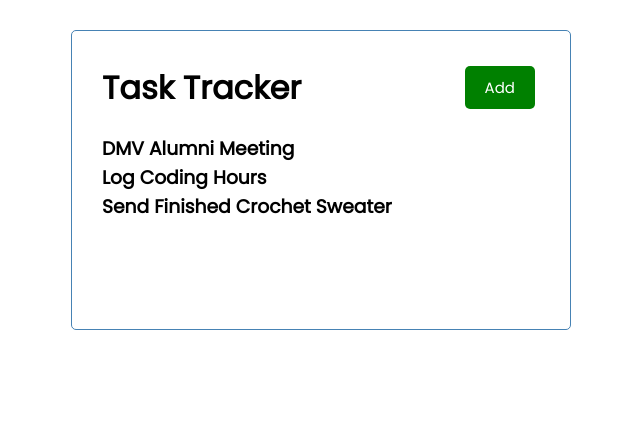
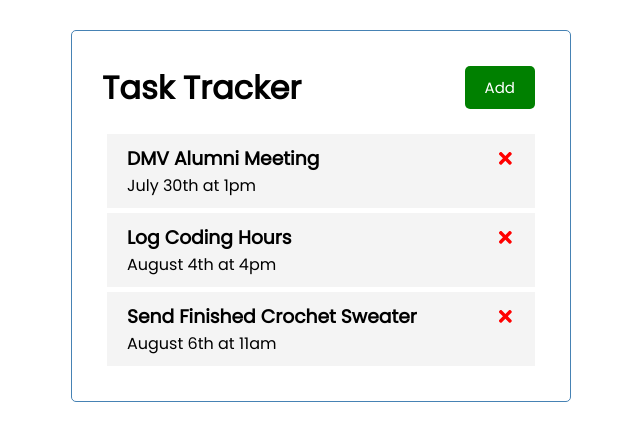
Before and after one commit to dcbeergoddess/react-task-tracker, a React (Create React App) app: page / in a window 1280 px wide. Shown: the top 440 px of the page, without its empty margins (319-959 px from the left). Built offline with nearby package versions, Linux system fonts and the light colour scheme.

Commit message:
setting up delete function as prop

```diff
--- a/package.json
+++ b/package.json
@@ -8,6 +8,7 @@
     "@testing-library/user-event": "^12.1.10",
     "react": "^17.0.2",
     "react-dom": "^17.0.2",
+    "react-icons": "^4.2.0",
     "react-scripts": "4.0.3",
     "web-vitals": "^1.0.1"
   },
--- a/src/App.js
+++ b/src/App.js
@@ -22,12 +22,17 @@
       day: 'August 6th at 11am',
       reminder: false,
     }
+])
 
-])
+//DELETE TASK
+const deleteTask = (id) => {
+  console.log('delete', id);
+}
+
   return (
     <div className="container">
       <Header />
-      <Tasks tasks={tasks} />
+      <Tasks tasks={tasks} onDelete={deleteTask} />
     </div>
   );
 }
--- /dev/null
+++ b/src/components/Task.js
@@ -0,0 +1,18 @@
+import { FaTimes } from 'react-icons/fa'
+
+const Task = ({ task, onDelete }) => {
+  return (
+    <div className='task'>
+      <h3>
+        {task.text}{' '}
+        <FaTimes
+        style={{color: 'red', cursor: 'pointer'}}
+        onClick={() => onDelete(task.id)}
+        />
+      </h3>
+      <p>{task.day}</p>
+    </div>
+  )
+}
+
+export default Task
--- a/src/components/Tasks.js
+++ b/src/components/Tasks.js
@@ -1,8 +1,15 @@
-const Tasks = ({ tasks }) => {
+import Task from './Task'
+
+const Tasks = ({ tasks, onDelete }) => {
   return (
     <>
      {tasks.map((task) => (
-        <h3 key={task.id}>{task.text}</h3>
+       //PASS IN EACH TASK AS A PROP (task={task})
+        <Task
+        key={task.id}
+        task={task}
+        onDelete={onDelete}
+        />
       ))}
     </>
   )
```
Also changed, not shown: 2 other files (tests, documents, lock files or other folders).
